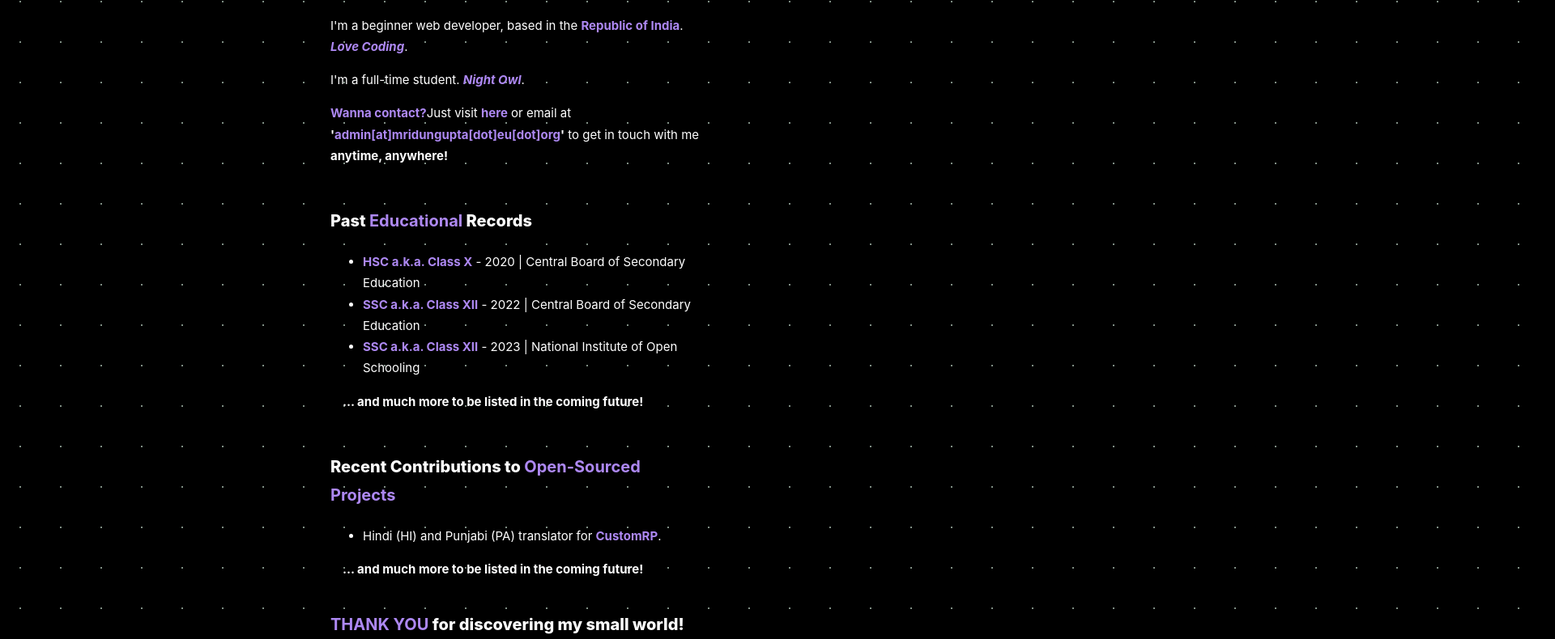
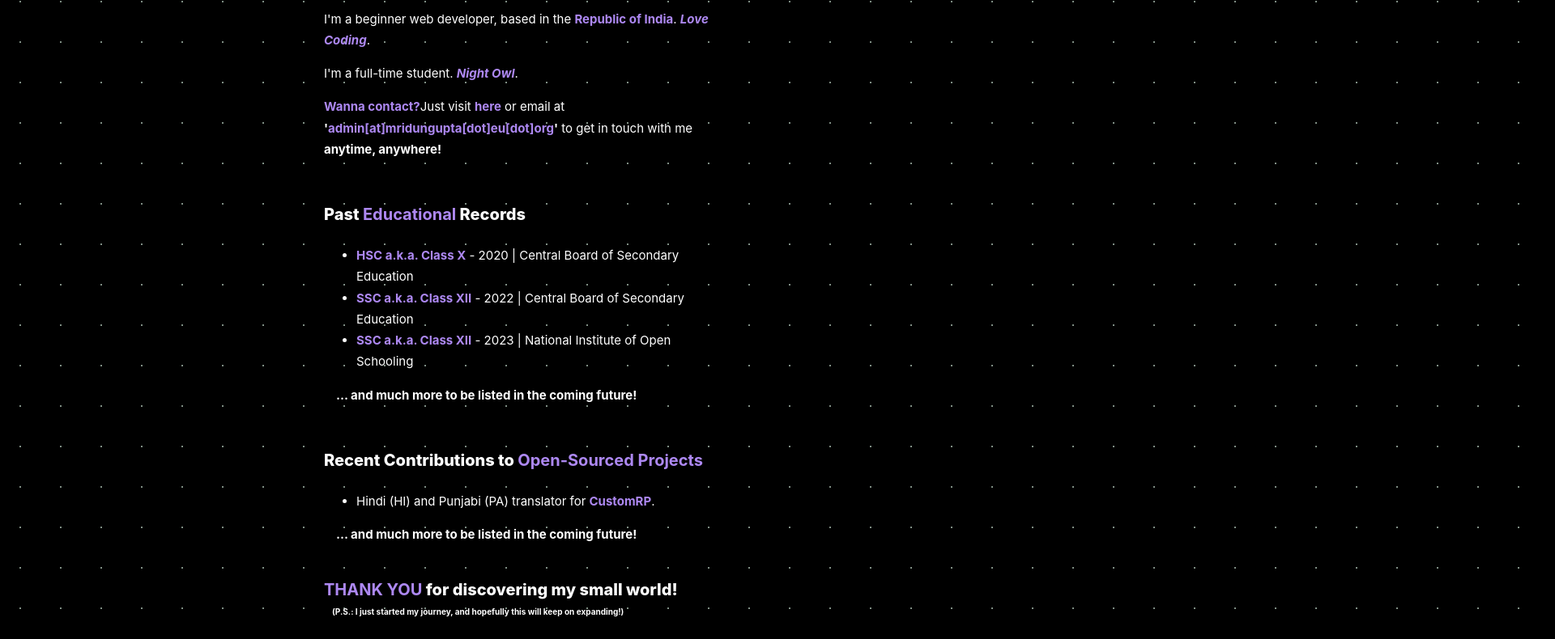
Before and after one commit to mridun-gupta/about, a plain HTML site: page index.html in a window 1280 px wide. Shown: the part 223-1013 px from the top of the page at 81% size, 1920 px wide, since content can reach past the window. Drawn offline with Linux system fonts and the light colour scheme.

Commit message:
Update style.css

```diff
--- a/style.css
+++ b/style.css
@@ -96,6 +96,7 @@
     color: #FFFFFF;
     box-sizing: border-box;
     text-decoration: none;
+    max-width: 100vw;
 }
 
 html {
@@ -113,6 +114,8 @@ html {
 body {
     background-size: 5rem 5rem;
     background-image: radial-gradient(circle, #808F85 0.125rem, #000000 0.1rem) !important;
+    margin: 0;
+    padding: 0;
 }
 
 article {
```
